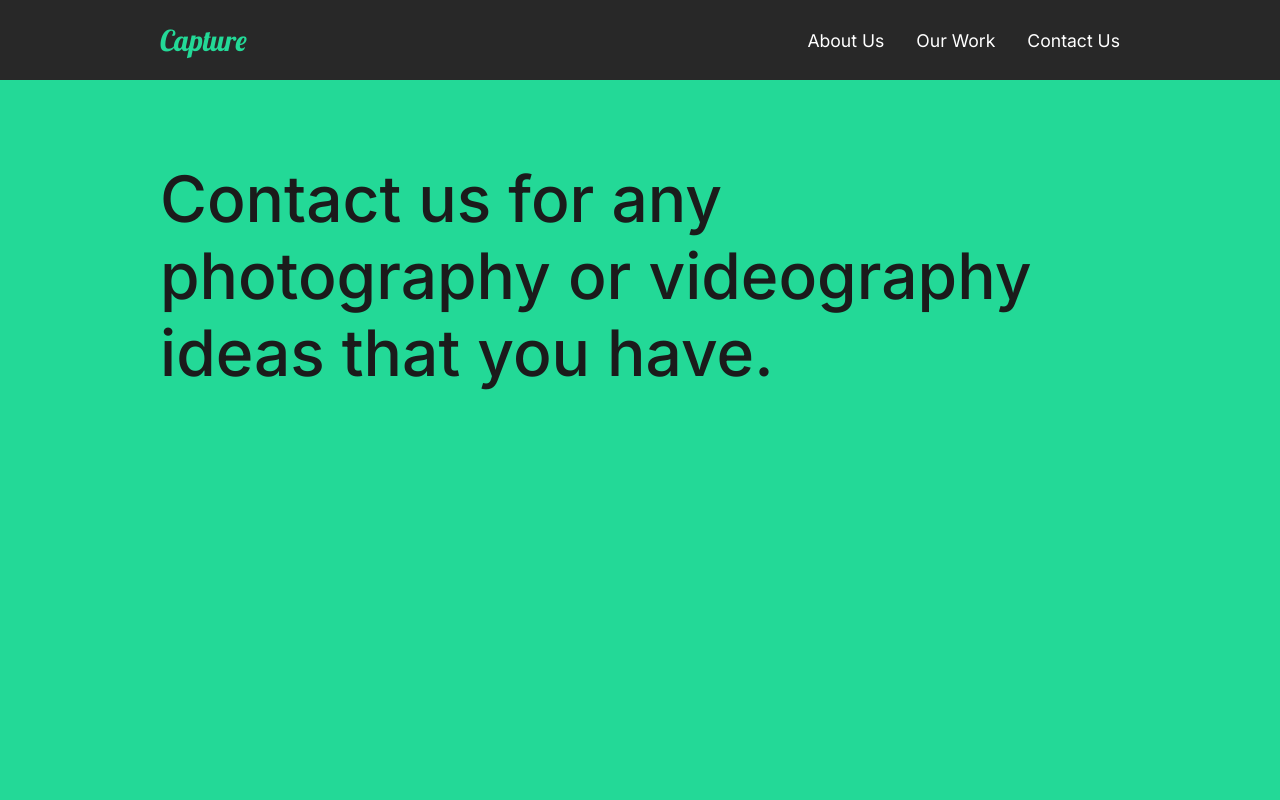
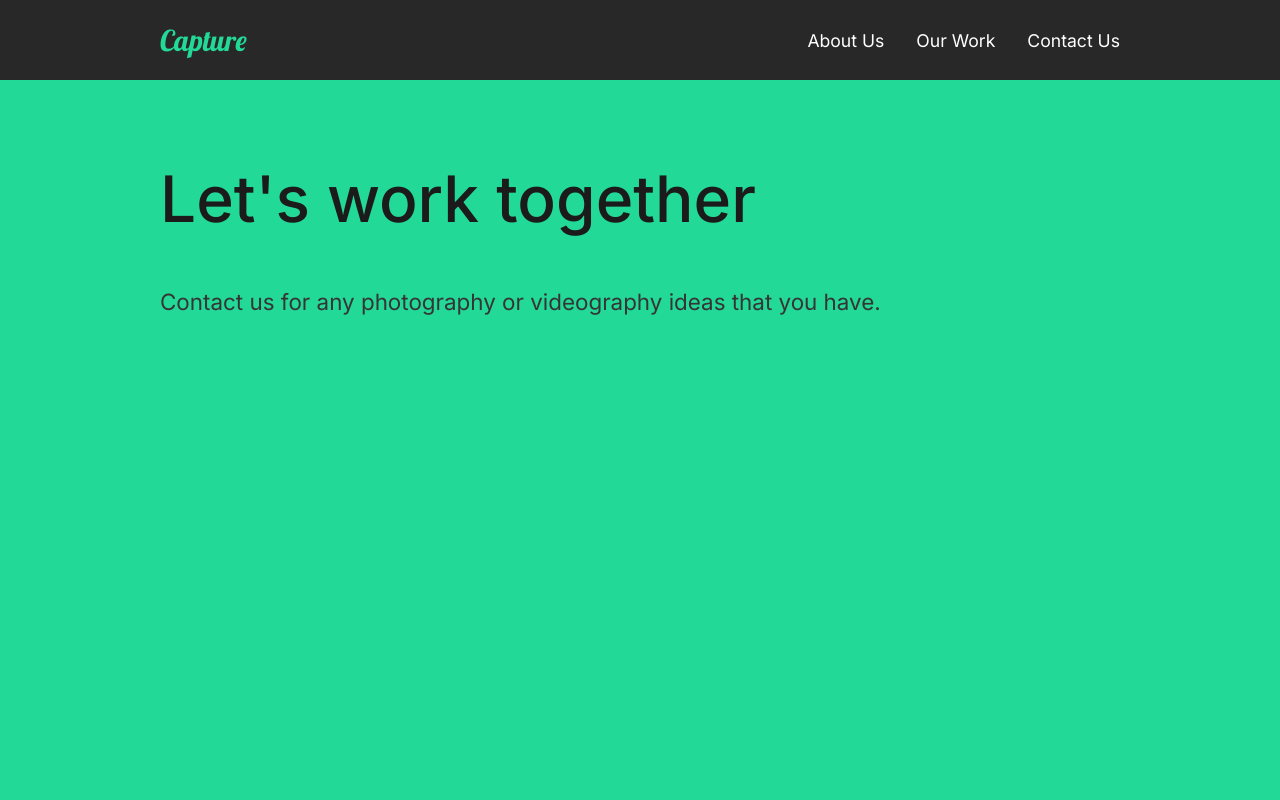
Before and after one commit to sujoyduttajad/Capture-Portfolio, a React (Create React App) app: page /contact in a window 1280 px wide. Shown: the top 800 px of the page. Built offline with nearby package versions, Linux system fonts and the light colour scheme.

Commit message:
Update ContactUs.js

```diff
--- a/src/pages/ContactUs.js
+++ b/src/pages/ContactUs.js
@@ -10,10 +10,10 @@ import Twitter from "../img/twitter-logo.svg";
 import Instagram from "../img/instagram-logo.svg";
 import Youtube from "../img/youtube-logo.svg";
 
-const ContactStyle = styled(motion.div)`
+const ContactStyle = styled(motion.section)`
   padding: 5rem 10rem;
   color: #353535;
-  min-height: 90vh;
+  height: 100vh;
   background-color: #23d997;
 `;
 
@@ -45,6 +45,9 @@ const FormTitle = styled(motion.div)`
     color: #1b1b1b;
     font-size: 4em;
   }
+  p {
+    color: #353535;
+  }
 `;
 
 const ContactUs = () => {
@@ -59,10 +62,11 @@ const ContactUs = () => {
         <Title>
           <Hide>
             <FormTitle variants={titleAnimation}>
-              <h4>
+              <motion.h4>Let's work together</motion.h4>
+              <motion.p>
                 Contact us for any photography or videography ideas that you
                 have.
-              </h4>
+              </motion.p>
             </FormTitle>
           </Hide>
         </Title>
```
